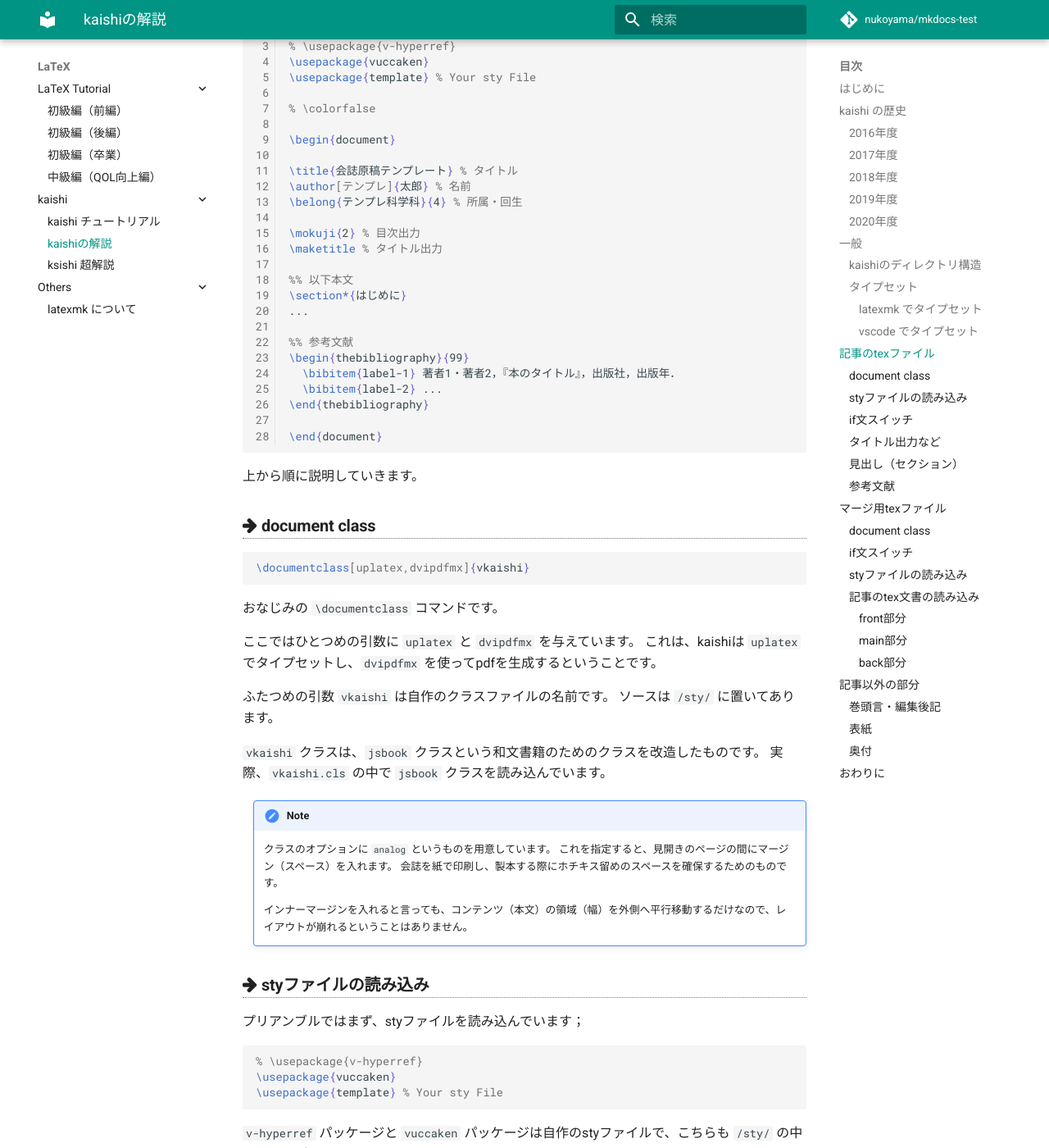
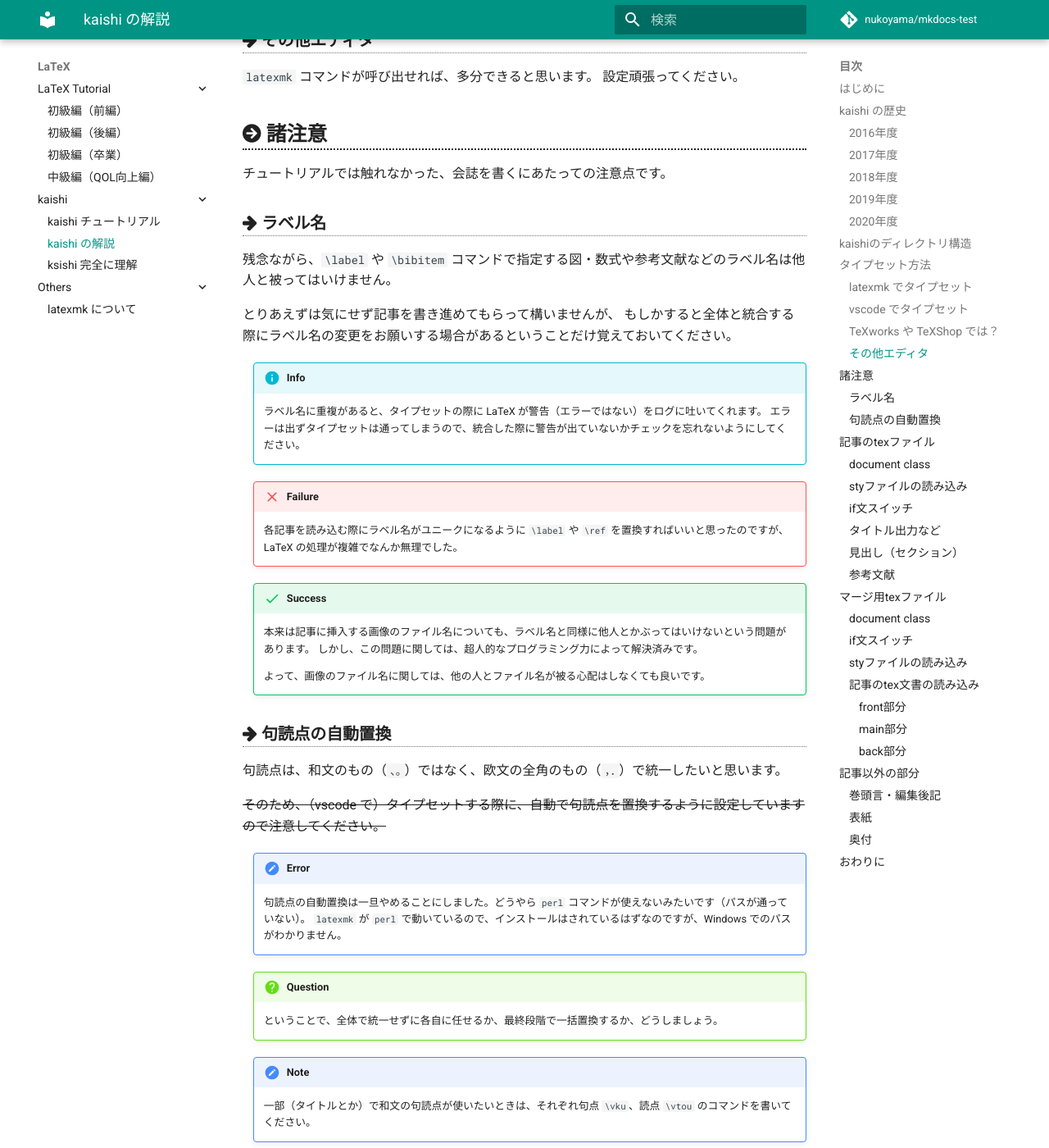
Before and after one commit to znuko/nukodocs, an MkDocs documentation site: the page built from docs/tex/kaishi02.md, in a window 1280 px wide and 1400 px high, scrolled down 4564 px. Shown: the whole window at 82% size. Built offline with MkDocs 1.6.1 and Material for MkDocs 9.7.7, drawn with Linux system fonts in a browser that asks for light colours; comment, search, counter and statistics services are not loaded; some of the changed text lies outside the part shown.

Commit message:
Update kaishi

````diff
--- a/docs/tex/kaishi01.md
+++ b/docs/tex/kaishi01.md
@@ -220,7 +220,7 @@
 自分の sty ファイル名 `\usepackage{<NAME>}` に変更してください。
 
 
-## 会誌のタイプセット（vscode）
+## 会誌のタイプセット（vscode） {: #typeset-with-vscode}
 
 ### 設定ファイルの配置
 
@@ -233,11 +233,11 @@
 
 ```hl_lines="2 3"
 kaishi/
-  |- .vscode/
-  |     `- setteings.json
+  |- .vscode/        % ここにペースト
+  |     `- settings.json
   |- ect/
-  |   `- .vscode/
-  |         `- setteings.json
+  |   `- .vscode/    % これをコピー
+  |         `- settings.json
   |- fonts/
   |- sty/
   |- tex/
--- a/docs/tex/kaishi02.md
+++ b/docs/tex/kaishi02.md
@@ -1,5 +1,5 @@
 ---
-title: kaishiの解説
+title: kaishi の解説
 ---
 
 # はじめに
@@ -90,9 +90,7 @@
 
 
 
-# 一般
-
-## kaishiのディレクトリ構造
+# kaishiのディレクトリ構造
 
 kaishiのディレクトリ構造は以下のようになっています；
 
@@ -125,13 +123,13 @@
 タイプセットに必要なLaTeXの環境設定は `.latexmkrc` に書かれています。
 エディタvscodeのための設定ファイルのサンプルは `/etc/` の中に置いています。
 
-## タイプセット {:#typeset}
+# タイプセット方法 {:#typeset}
 
 会誌のtexファイルのタイプセットには `latexmk` コマンドを使います。
 
 また、エディタ vscode を使えば、ボタン一つでタイプセットできます。
 
-### latexmk でタイプセット
+## latexmk でタイプセット
 
 ターミナル（黒い画面のやつ）を開いて、GitHubからクローンした会誌のディレクトリの一番上（`merge.tex` がある階層）に移動します。
 
@@ -139,7 +137,7 @@
 ターミナルから次のコマンドを実行します；
 
 ```sh
-latexmk -cd tex/nakasu/nakasu.tex
+latexmk -cd ./tex/nakasu/nakasu.tex
 ```
 
 !!! info
@@ -153,12 +151,66 @@
 また、記事を統合するための `merge.tex` をタイプセットするには、次のコマンドを実行します；
 
 ```sh
-latexmk merge.tex
+latexmk ./merge.tex
 ```
 
-### vscode でタイプセット
+## vscode でタイプセット
 
-vscodeを使ったタイプセット方法については、[kaishiチュートリアルの方](../tex/kaishi01/#vscode_1)に書いてあるので、そちらを参照してください。
+vscodeを使ったタイプセット方法については、[チュートリアルの方](kaishi01.md#typeset-with-vscode)に書いてあるので、そちらを参照してください。
+
+## TeXworks や TeXShop では？
+
+TeXworks や TeXShop でも頑張れば kaishi をタイプセットすることはできますが、設定が面倒なのでオススメはしないでおきます。
+
+どうしてもこの環境でてふてふしたい人は、LaTeX が詳しい人に相談してください。
+
+## その他エディタ
+
+`latexmk` コマンドが呼び出せれば、多分できると思います。
+設定頑張ってください。
+
+
+# 諸注意
+
+チュートリアルでは触れなかった、会誌を書くにあたっての注意点です。
+
+## ラベル名
+
+残念ながら、`\label` や `\bibitem` コマンドで指定する図・数式や参考文献などのラベル名は他人と被ってはいけません。
+
+とりあえずは気にせず記事を書き進めてもらって構いませんが、
+もしかすると全体と統合する際にラベル名の変更をお願いする場合があるということだけ覚えておいてください。
+
+!!! info
+    ラベル名に重複があると、タイプセットの際に LaTeX が警告（エラーではない）をログに吐いてくれます。
+    エラーは出ずタイプセットは通ってしまうので、統合した際に警告が出ていないかチェックを忘れないようにしてください。
+
+!!! failure
+    各記事を読み込む際にラベル名がユニークになるように `\label` や `\ref` を置換すればいいと思ったのですが、LaTeX の処理が複雑でなんか無理でした。
+
+!!! success
+    本来は記事に挿入する画像のファイル名についても、ラベル名と同様に他人とかぶってはいけないという問題があります。
+    しかし、この問題に関しては、超人的なプログラミング力によって解決済みです。
+
+    よって、画像のファイル名に関しては、他の人とファイル名が被る心配はしなくても良いです。
+
+
+## 句読点の自動置換
+
+句読点は、和文のもの（`、。`）ではなく、欧文の全角のもの（`，．`）で統一したいと思います。
+
+~~そのため、（vscode で）タイプセットする際に、自動で句読点を置換するように設定していますので注意してください。~~
+
+!!! error
+    句読点の自動置換は一旦やめることにしました。どうやら `perl` コマンドが使えないみたいです（パスが通っていない）。
+    `latexmk` が `perl` で動いているので、インストールはされているはずなのですが、Windows でのパスがわかりません。
+
+!!! question
+    ということで、全体で統一せずに各自に任せるか、最終段階で一括置換するか、どうしましょう。
+
+!!! note
+    一部（タイトルとか）で和文の句読点が使いたいときは、それぞれ句点 `\vku`、読点 `\vtou` のコマンドを書いてください。
+
 
 
 # 記事のtexファイル
@@ -232,7 +284,7 @@
 ```tex
 % \usepackage{v-hyperref}
 \usepackage{vuccaken}
-\usepackage{template} % Your sty File
+\usepackage{template}
 ```
 
 `v-hyperref` パッケージと `vuccaken` パッケージは自作のstyファイルで、こちらも `/sty/` の中にソースがあります。
@@ -288,8 +340,8 @@
 
 ```tex
 \title{会誌原稿テンプレート} % タイトル
-\author[テンプレ]{太郎} % 名前
-\belong{テンプレ科学科}{4} % 所属・回生
+\author[テンプレ]{太郎}     % 名前
+\belong{テンプレ科学科}{4}  % 所属・回生
 
 \mokuji{2} % 目次出力
 \maketitle % タイトル出力
@@ -372,11 +424,8 @@
 !!! attention
     この `\bibitem` のラベルは、会誌全体を通して一意的でなくてはなりません。
 
-    全体をマージした際に、エラーとはなりませんが警告が出ます。
+    ラベル名に重複があると、各記事を統合した際に、エラーとはなりませんが警告が出ます。
     ラベル名が他人と被ってしまった際は、面倒ではありますが、どちらかの人にラベル名を変更してもらうようお願いします。
-
-    私のプログラミングの力及ばず、この問題は解決することができませんでした。
-
 
 
 # マージ用texファイル
@@ -547,33 +596,34 @@
 ```tex
 \documentclass[uplatex,dvipdfmx]{vkaishi}
 \usepackage{vuccaken}
+
 \begin{document}
 
+\author[中須]{かすみ}  % 名前
+\belong{普通科}{1}    % 学部学科・回生
+\position{会長}       % 役職
+\date{2020年12月19日} % 日付
+
 \begin{preface}{巻頭言}
-  {会長}% position
-  {物理科学科1回生}% belong
-  {\vname{中須}{かすみ}}% name
-  {令和二年11月27日}% date
-%%
-ここに巻頭言を書く．
+  この中に巻頭言を書いていきます。
+  ほげほげ。
 \end{preface}
 
 \end{document}
 ```
 
-`document` 環境の中に、`preface` 環境がただ一つあるだけです。
-この環境の中に巻頭言や編集後記の内容を書きます。
+`\maketitle` のときと同じように `\author` で名前、`\belong` で所属と学年、`\position` でサークルでの役職、`\date` で巻頭言あるいは編集後記を書いた日付を書きます。
 
-`preface` 環境は5つの引数をとります。
-順に、節の名前（巻頭言か編集後記）、著者の役職（会長とか）、著者の所属学科、著者名、日付を指定します。
+役職が平社員の場合は、`\position` コマンドをコメントアウトしておいてください。
+役職の代わりに所属学科が出力されます。
 
-!!! fail
-    `preface` 環境は改良予定です。しばしお待ちを。
+巻頭言・編集後記の内容は `preface` 環境の中に書きます。
+この環境は引数を1つ取るので、そこに `巻頭言` あるいは `編集後記` を指定します。
 
 ## 表紙
 
-表紙もLaTeXで作成します。
-と言っても、タイトルを書いて画像を挿入するだけですが。
+表紙もLaTeXで作成します！
+と言っても、会誌のタイトルを書いて画像を挿入するだけですが。
 
 例年、会員の誰かに表紙の絵を描いてもらっています。
 それをデカデカと会誌の表紙に載せます（光栄！）。
@@ -602,6 +652,8 @@
 ## 奥付
 
 奥付とは、著者（ここでは幣研究会）の経歴や、「XX年YY月　初版出版」とかを書くところです。
+
+というような認識でしかなくて、あんまりよくわかっていませんが、とりあえずそれっぽいものを作ってみました！
 
 `/tex/_BK/05-okuduke.tex` がそれを作るtexファイルですが、指定すべき情報は全て `/sty/vuccaken.sty` の中に書くようにしています；
 
````
Also changed, not shown: other parts of docs/tex/kaishi01.md (+2 -40 lines), other parts of docs/tex/kaishi02.md (+4 -4 lines), docs/tex/kaishi03.md (+9 -1 lines).
